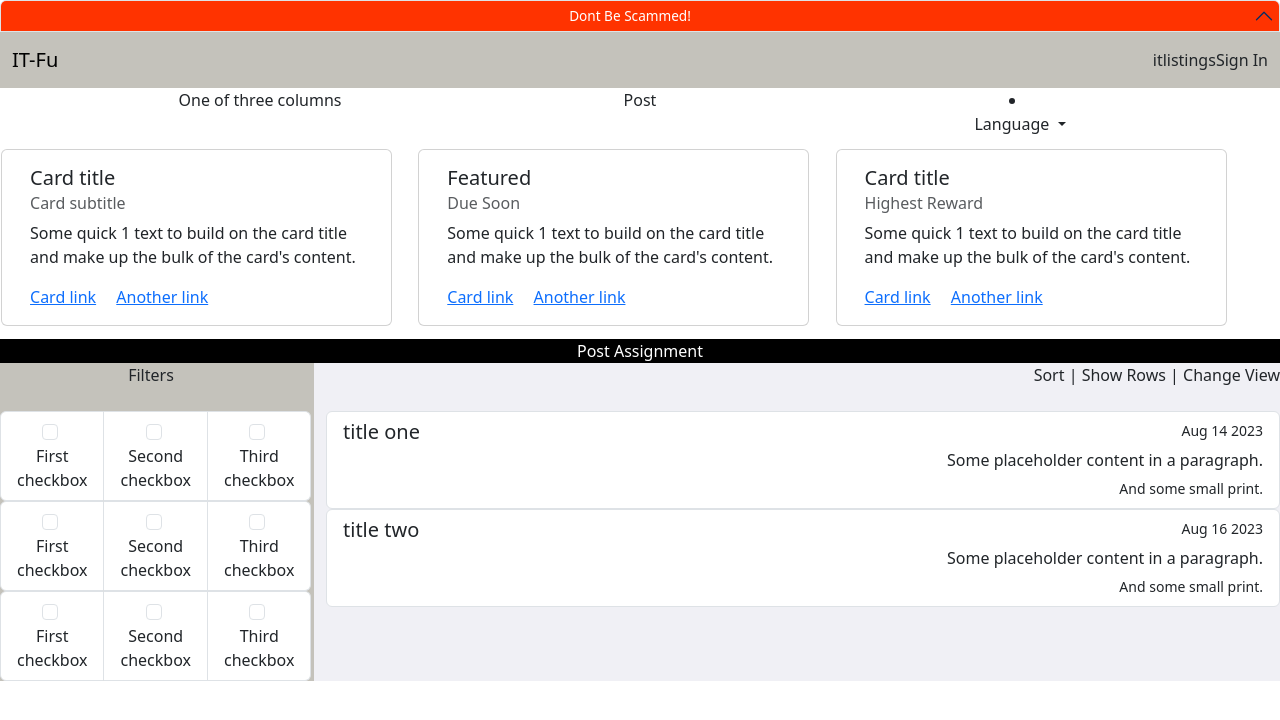
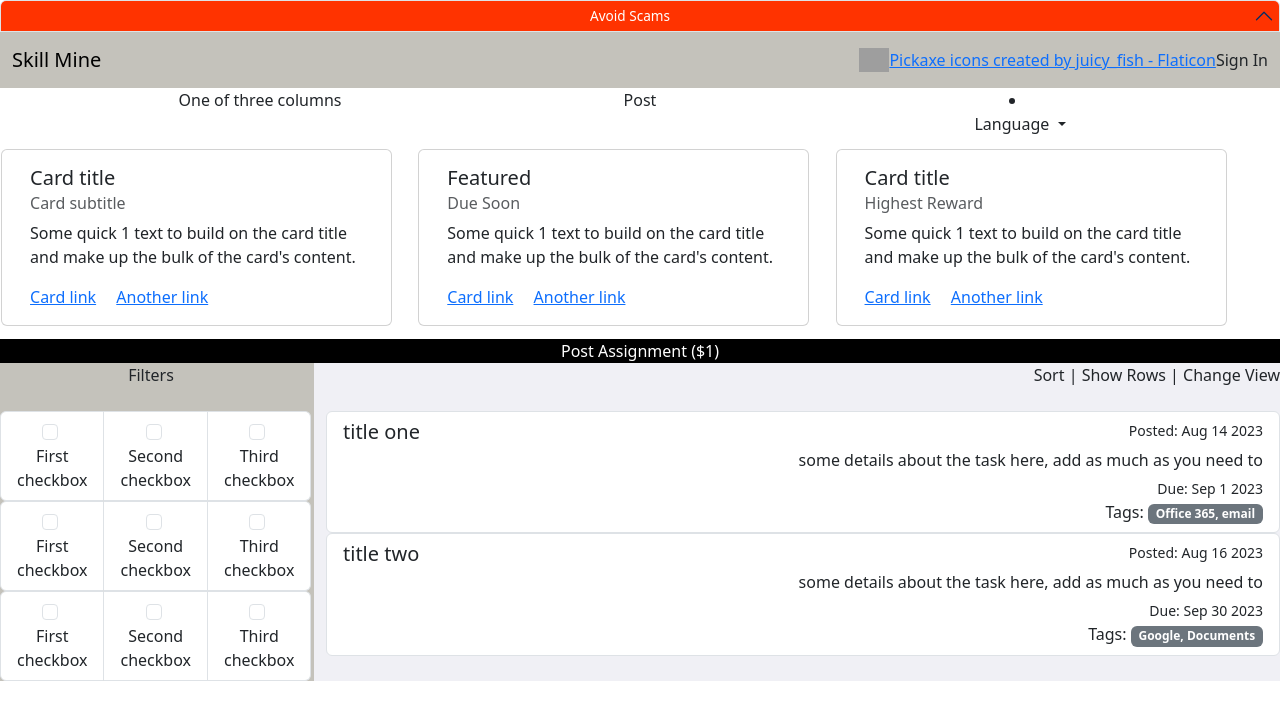
Before and after one commit to ITHitList/it_hitlist, a Flask app: page / in a window 1280 px wide. Shown: the top 720 px of the page. Run offline with Flask 3, Linux system fonts and the light colour scheme; grey boxes are pictures that could not be loaded.

Commit message:
starting TAGS feature add

```diff
--- a/main.py
+++ b/main.py
@@ -13,25 +13,35 @@ LISTINGS  =  [
     'contact_email': 'abc@123.com',
     'contact_phone': '123-456-7890',
     'contact_name': 'John Doe',
-    'tags': ''
+    'tags': 'Office 365, email',
+    'severity': 'URGENT'
 	},
 	{
 		'id': 2,
 		'title': 'title two',
     'post_date': 'Aug 16 2023',
-		'due_date': 'Sep 1 2023',
+		'due_date': 'Sep 30 2023',
     'description': 'some details about the task here, add as much as you need to',
 		'price': '50',
     'contact_email': 'abc@123.com',
     'contact_phone': '123-456-7890',
     'contact_name': 'John Doe',
-    'tags': ''
+    'tags': 'Google, Documents',
+    'severity': 'MILD'
 	}
+]
+
+TAGS = [
+  {
+    'id': 1,
+    'name': 'Office 365',
+    'type': 'Email'
+  },
 ]
 
 @app.route("/")
 def listings_main():
-    return render_template('home.html', listings=LISTINGS, company_name='itlistings')
+    return render_template('home.html', listings=LISTINGS, company_name='Skill Mine')
 
 if __name__ == "__main__":
   app.run(host='0.0.0.0', debug=True)
--- a/templates/home.html
+++ b/templates/home.html
@@ -3,7 +3,7 @@
   <head>
     <meta charset="utf-8">
     <meta name="viewport" content="width=device-width, initial-scale=1">
-    <title>IT Hit List</title>
+    <title>Skill Mine</title>
 
     <link href="https://cdn.jsdelivr.net/npm/bootstrap@5.3.1/dist/css/bootstrap.min.css" rel="stylesheet" integrity="sha384-4bw+/aepP/YC94hEpVNVgiZdgIC5+VKNBQNGCHeKRQN+PtmoHDEXuppvnDJzQIu9" crossorigin="anonymous">
 
@@ -17,7 +17,7 @@
         <h2 class="accordion-header">
           <button class="accordion-button shadow-none" style="background-color: #ff3300; color: white; padding: 5px; font-size: .85rem;" type="button" data-bs-toggle="collapse" data-bs-target="#collapseOne" aria-expanded="true" aria-controls="collapseOne">
             <div style="width: 100%; text-align: center;" data-bs-toggle="tooltip" data-bs-placement="bottom" data-bs-title="Tooltip on bottom">
-              Dont Be Scammed!
+              Avoid Scams
             </div>
           </button>
         </h2>
@@ -35,8 +35,10 @@
 
     <nav class="navbar">
       <div class="container-fluid">
-        <a class="navbar-brand me-auto" href="#">IT-Fu</a>
-        {{company_name}}
+        <a class="navbar-brand me-auto" href="#">{{company_name}}</a>
+        <img src="/docs/5.3/assets/brand/bootstrap-logo.svg" alt="Bootstrap" width="30" height="24">
+        <a href="https://www.flaticon.com/free-icons/pickaxe" title="pickaxe icons">Pickaxe icons created by juicy_fish - Flaticon</a>
+
         <a class="nav-link" href="#">Sign In</a>
       </div>
     </nav>
@@ -102,7 +104,7 @@
     </div>
 
   <div class="buttonBox" style="height: 6%; width: 100%; background-color: #000000; color: #FFFFFF; text-align: center;">
-      <a> Post Assignment</a>
+      <a>Post Assignment ($1)</a>
   </div>
     <div style="height: 100px;" class="row">
       <div style="background-color: #c4c2bb; text-align: center;" class="col-3">
@@ -159,16 +161,7 @@
         <br><br>
 
           {% for listing in listings %}
-            <div class="list-group">
-              <a href="#" class="list-group-item list-group-item-action" aria-current="true">
-                <div class="d-flex w-100 justify-content-between">
-                  <h5 class="mb-1">{{listing['title']}}</h5>
-                  <small>{{listing['post_date']}}</small>
-                </div>
-                <p class="mb-1">Some placeholder content in a paragraph.</p>
-                <small>And some small print.</small>
-              </a>
-            </div>
+            {% include 'listing.html' %}
           {% endfor %}
 
       </div>
--- /dev/null
+++ b/templates/listing.html
@@ -0,0 +1,13 @@
+<div class="list-group">
+  <a href="#" class="list-group-item list-group-item-action" aria-current="true">
+    <div class="d-flex w-100 justify-content-between">
+      <h5 class="mb-1">{{listing['title']}}</h5>
+      <small>Posted: {{listing['post_date']}}</small>
+    </div>
+    <p class="mb-1">{{listing['description']}}</p>
+    <small>Due: {{listing['due_date']}}</small>
+    <br>
+    Tags: <span class="badge text-bg-secondary">{{listing['tags']}}</span>
+
+  </a>
+</div>
```
Also changed, not shown: 1 other file.
